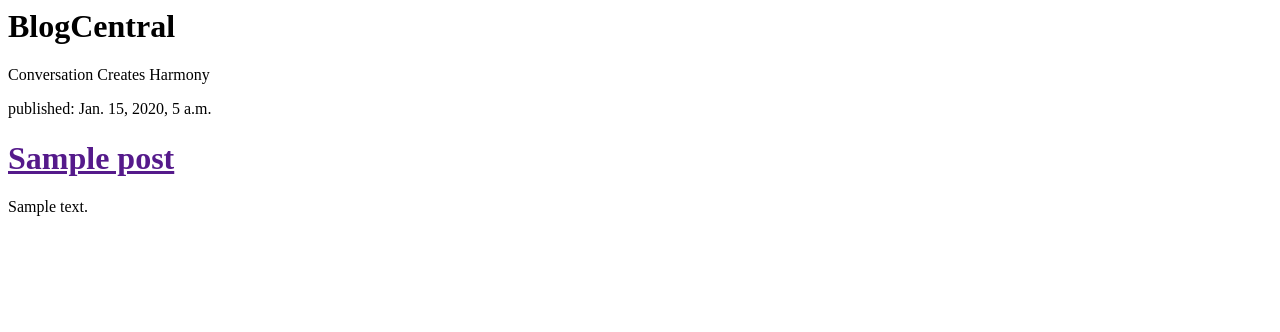
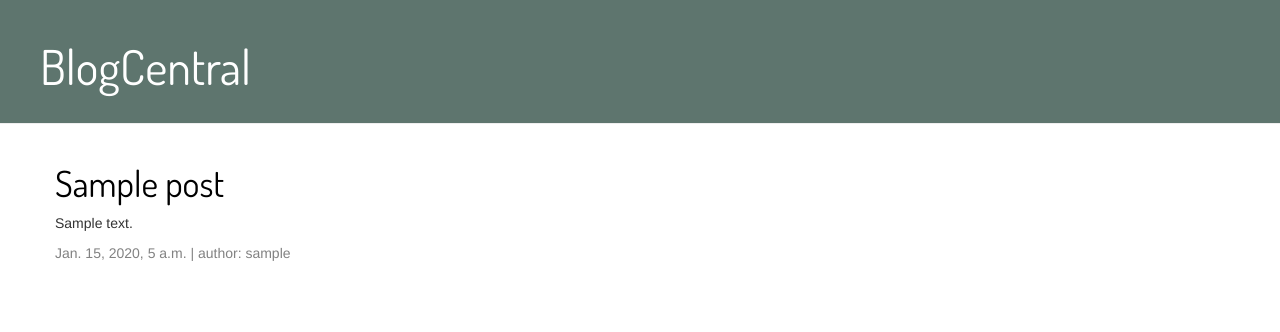
Before and after one commit to Maslowski/my-first-blog, a Django app: template blog/templates/blog/post_list.html in a window 1280 px wide. Shown: the top 332 px of the page. Run offline with Django 3.2, Linux system fonts and the light colour scheme; the template is opened without the code that fills it: values that come from a table or form of the project are taken from there, others are empty; tables that the repository leaves empty hold one stand-in row (values such as "Sample post"); some libraries are stand-ins or nearby versions.

Commit message:
Added view and template to view a single blog post and added Bootstrap

```diff
--- /dev/null
+++ b/blog/static/css/blog.css
@@ -0,0 +1,47 @@
+
+.page-header {
+    background-color: #5E756E;
+    margin-top: 0;
+    padding: 20px 20px 20px 40px;
+}
+
+.page-header h1, .page-header h1 a, .page-header h1 a:visited, .page-header h1 a:active {
+    color: #ffffff;
+    font-size: 36pt;
+    text-decoration: none;
+}
+
+.content {
+    margin-left: 40px;
+}
+
+h1, h2, h3, h4 {
+    font-family: 'Dosis', sans-serif;k
+}
+
+.date {
+    color: #828282;
+}
+
+.save {
+    float: right;
+}
+
+.post-form textarea, .post-form input {
+    width: 100%;
+}
+
+.top-menu, .top-menu:hover, .top-menu:visited {
+    color: #gggggg;
+    float: right;
+    font-size: 26pt;
+    margin-right: 20px;
+}
+
+.post {
+    margin-bottom: 70px;
+}
+
+.post h1 a, .post h1 a:visited {
+    color: #000000;
+}
--- /dev/null
+++ b/blog/templates/blog/base.html
@@ -0,0 +1,23 @@
+{% load staticfiles %}
+<html>
+    <head>
+        <title>BlogCentral</title>
+        <link rel="stylesheet" href="//maxcdn.bootstrapcdn.com/bootstrap/3.2.0/css/bootstrap.min.css">
+        <link rel="stylesheet" href="//maxcdn.bootstrapcdn.com/bootstrap/3.2.0/css/bootstrap-theme.min.css">
+        <link href="https://fonts.googleapis.com/css?family=Dosis" rel="stylesheet">
+        <link rel="stylesheet" href="{% static 'css/blog.css' %}">
+    </head>
+    <body>
+    <div class="page-header">
+        <h1><a href="/">BlogCentral</a></h1>
+    </div>
+    <div class="content container">
+        <div class="row">
+            <div class="col-md-8">
+            {% block content %}
+            {% endblock %}
+            </div>
+        </div>
+    </div>
+</body>
+</html>
--- a/blog/templates/blog/post_list.html
+++ b/blog/templates/blog/post_list.html
@@ -1,30 +1,13 @@
-<html>
+{% extends 'blog/base.html' %}
 
-    <head>
-
-        <title>BlogCentral</title>
-
-    </head>
-
-    <body>
-
-        <h1>BlogCentral</h1>
-
-        <p>Conversation Creates Harmony</p>
-
-        {% for post in posts %}
-            <div>
-
-                <p>published: {{ post.published_date }}</p>
-
-                <h1><a href="">{{ post.title }}</a></h1>
-
-                <p>{{ post.text|linebreaksbr }}</p>
-
-            <div>
-
-        {% endfor %}
-
-    </body>
-
-</html>
+{% block content %}
+    {% for post in posts|slice:":5" %}
+		<div class="post">
+			<h1><a href="{% url 'post_detail' pk=post.pk %}">{{ post.title }}</a></h1>
+		        <p>{{ post.text|linebreaksbr }}</p>
+			<div class="date">
+		        	<p>{{ post.published_date }} | author: {{ post.author}}</p>
+		        </div>
+		</div>
+	{% endfor %}
+{% endblock %}
--- a/blog/urls.py
+++ b/blog/urls.py
@@ -3,6 +3,7 @@ from . import views
 
 urlpatterns = [
     url(r'^$', views.post_list, name = 'post_list'),
+    url(r'^post/(?P<pk>\d+)/$', views.post_detail, name = 'post_detail'),
 ]
 
 """
```
Also changed, not shown: blog/templates/blog/post_detail.html (added, +13 -0 lines), blog/views.py (+6 -2 lines), 2 other files.
